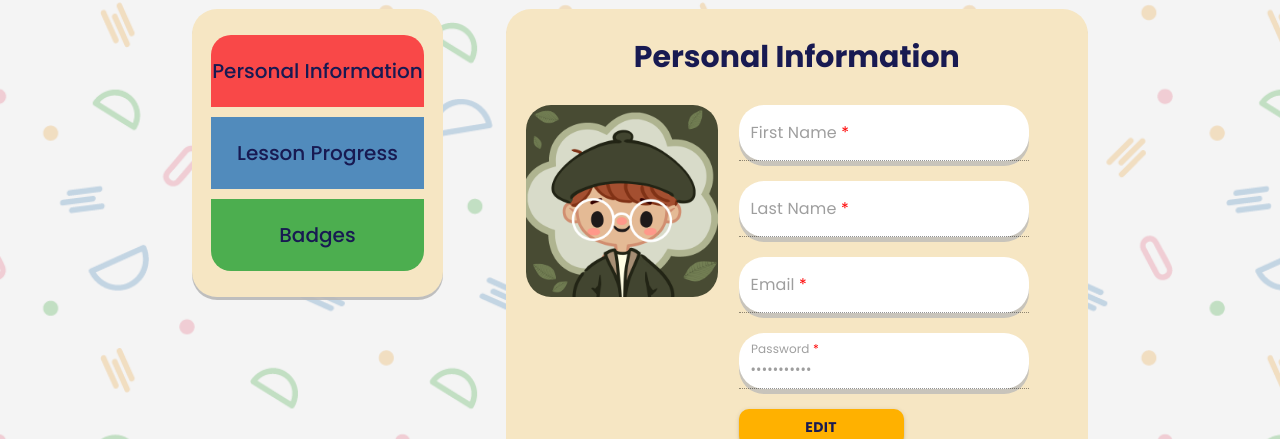
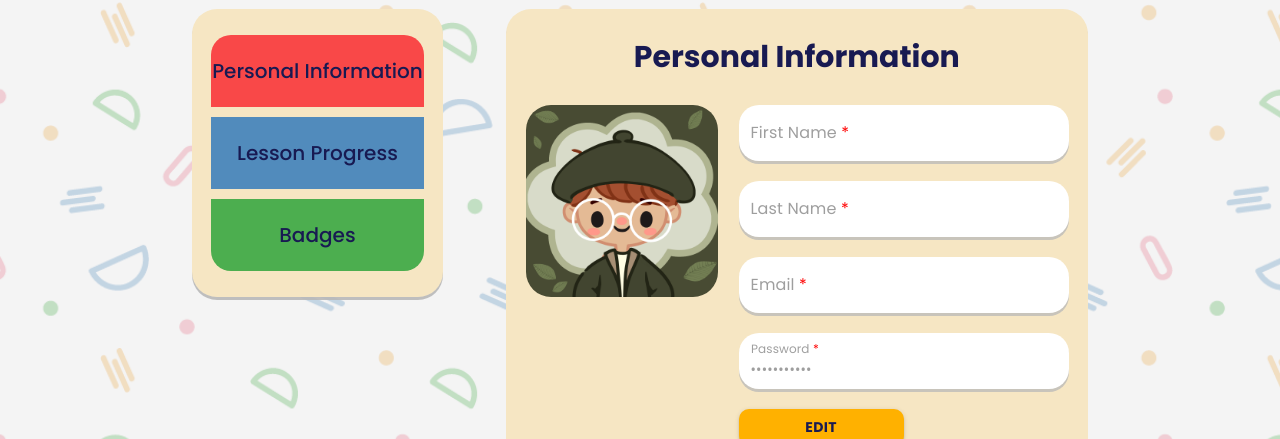
Before and after one commit to 8maaan/MathMinds, a React (Create React App) app in the folder client/: page /profile in a window 1280 px wide. Shown: the part 151-590 px from the top of the page. Built offline with nearby package versions, Linux system fonts and the light colour scheme; no server answers; sample sign-in values are in the browser's storage.

Commit message:
removed underline in ProfileInfo txtfields

```diff
--- a/client/src/Pages/ProfilePage.js
+++ b/client/src/Pages/ProfilePage.js
@@ -19,11 +19,11 @@ const ProfileTxtField = ({ name, label, type, value, onChange, error, helperText
             InputProps={{
                 style: {
                     borderBottom: "none",
-                    borderRadius: "25px",
-                    width: "290px",
+                    borderRadius: "20px",
                     backgroundColor: "white",
-                    boxShadow: "0px 5px rgba(184, 184, 184, 0.75)"
-                }
+                    boxShadow: "0px 3px rgba(184, 184, 184, 0.75)"
+                },
+                disableUnderline: true // Add this line to remove the underline
             }}
             InputLabelProps={{ required: false }}
             name={name}
@@ -32,6 +32,14 @@ const ProfileTxtField = ({ name, label, type, value, onChange, error, helperText
             error={error}
             helperText={helperText}
             disabled={disabled}
+            sx={{
+                '& .MuiFilledInput-root': {
+                    '&:before, &:after': {
+                        borderBottom: 'none',
+                    },
+                    borderRadius: '25px', // Apply your rounded edges here if needed
+                }
+            }}
         />
     </div>
 );
--- a/client/src/PagesCSS/ProfilePage.css
+++ b/client/src/PagesCSS/ProfilePage.css
@@ -124,6 +124,14 @@
     height: 100%;
 
 }
+
+.MuiFilledInput-root {
+    border-radius: 20px; /* Ensure rounded edges */
+    box-shadow: 0px 3px rgba(184, 184, 184, 0.75);
+    background-color: white;
+    width: "100%"
+}
+
 @media (max-width: 1024px) {
     .profile-content-container{
         width: 90%;
```
